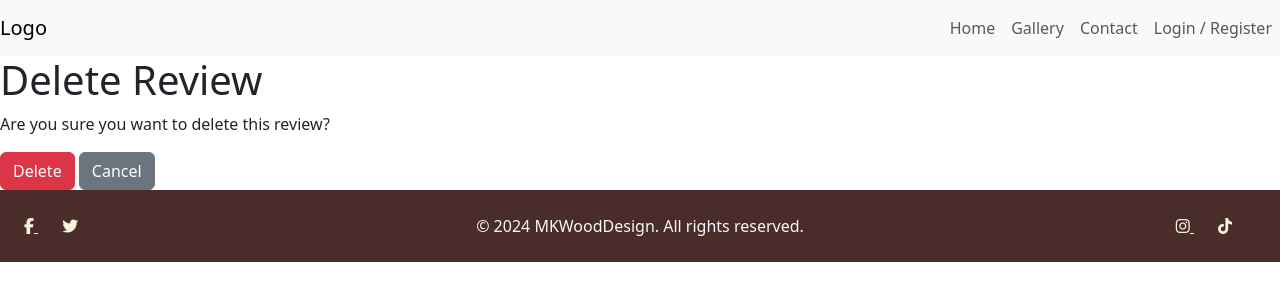
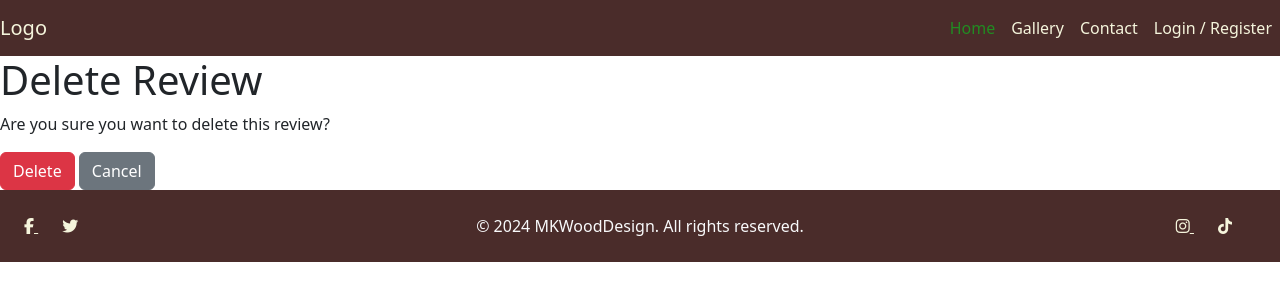
Before and after one commit to ZebaRobert/MK-wood-design, a Django app: template UserDetails/templates/userdetails/delete_review.html in a window 1280 px wide. Shown: the top 301 px of the page. Run offline with Django 5.2, Linux system fonts and the light colour scheme; the template is opened without the code that fills it, so the values that code supplies are empty; some libraries are stand-ins or nearby versions.

Commit message:
Add nav bar style

```diff
--- a/static/css/style.css
+++ b/static/css/style.css
@@ -5,6 +5,26 @@
     --warm-amber: #FFBF00;
     --slate-gray: #708090;
 }
+
+/* Navigation */
+
+.navbar {
+    background-color: var(--rich-walnut-brown);
+}
+
+.navbar-brand, .nav-link {
+    color: var(--soft-cream) !important;
+}
+
+.nav-link:hover {
+    color: var(--warm-amber) !important;
+}
+
+.nav-item.active .nav-link {
+    color: var(--forest-green) !important;
+}
+
+/* Gallery images section */
 
 .gallery-container {
     position: relative;
@@ -41,6 +61,8 @@
     padding: 10px;
 }
 
+/* Gallery reviews section */
+
 .reviews-box {
     margin-top: 20px;
 }
@@ -52,6 +74,7 @@
 }
 
 /* Custom footer styles */
+
 footer {
     background-color: var(--rich-walnut-brown);
     color: var(--soft-cream);
--- a/templates/base.html
+++ b/templates/base.html
@@ -13,7 +13,7 @@
     <header>
 
     </header>
-    <nav class="navbar navbar-expand-md navbar-light bg-light">
+    <nav class="navbar navbar-expand-md navbar-light">
         <a class="navbar-brand" href="{% url 'index' %}">Logo</a>
         <button class="navbar-toggler" type="button" data-toggle="collapse" data-target="#navbarNav"
                 aria-controls="navbarNav" aria-expanded="false" aria-label="Toggle navigation">
```
